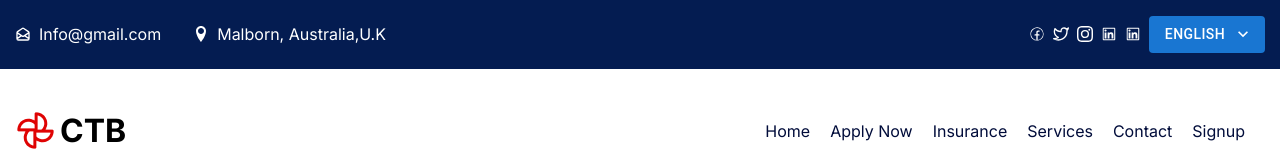
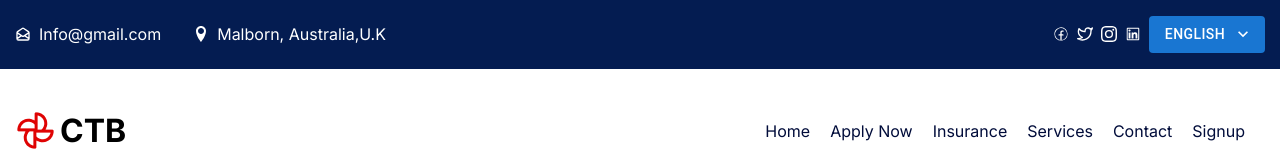
Before and after one commit to emon-webdev/Capital-Trust-Bank, a React (Create React App) app: page / in a window 1280 px wide. Shown: the top 160 px of the page. Built offline with nearby package versions, Linux system fonts and the light colour scheme.

Commit message:
remove icon

```diff
--- a/src/Pages/Shared/Header.js
+++ b/src/Pages/Shared/Header.js
@@ -30,7 +30,6 @@ const Header = () => {
                 <CiFacebook className="mr-2 text-white" />
                 <FiTwitter className="mr-2 text-white" />
                 <BsInstagram className="mr-2 text-white" />
-                <AiOutlineLinkedin className="mr-2 text-white" />
                 <AiOutlineLinkedin className="mr-2 text-white" />
               </div>
               <div className="country-select">
```
